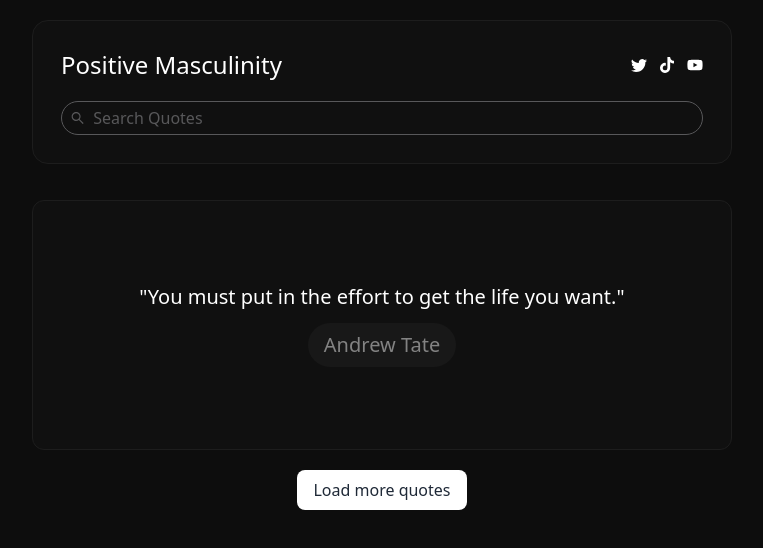
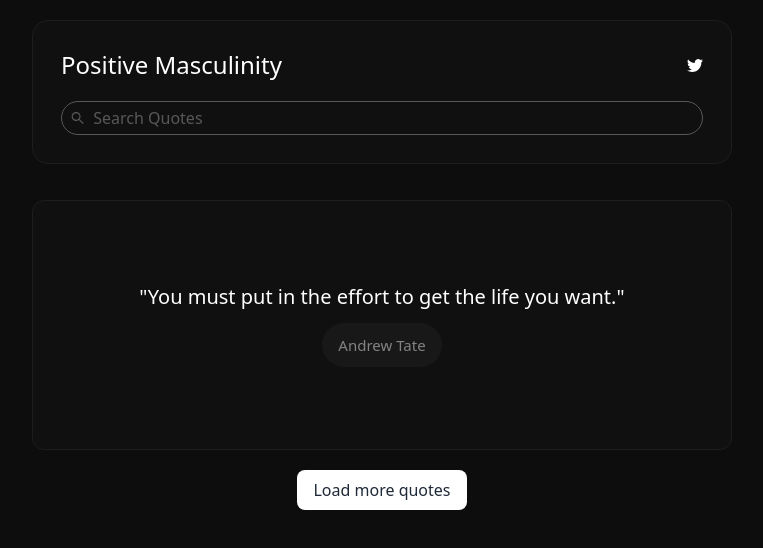
Before and after one commit to S-P-H-E/Cobra-Tate, a Next.js app: page / in a window 1280 px wide. Shown: the top 548 px of the page, without its empty margins (258-1021 px from the left). Built offline with nearby package versions, Linux system fonts and the light colour scheme.

Commit message:
announcement add/hide

```diff
--- /dev/null
+++ b/components/Announcement.js
@@ -0,0 +1,16 @@
+import { BsTwitter } from 'react-icons/bs'
+
+export default function Announcement() {
+    return (
+        <div className="bg-white text-black font-medium p-7 rounded-xl flex justify-between items-start w-full">
+            <div>
+                <h1 className="whitespace-pre-wrap text-4xl md:text-5xl">Follow my Twitter</h1>
+                <p className="my-1">Get more stoic quotes </p>
+                <button className="rounded-full px-3 mt-5 md:mt-10 transition-all bg-black text-white" onClick={() => window.open("https://twitter.com/pmusculinity")}>Follow</button>
+            </div>
+            <div className='flex justify-center items-center'>
+                <BsTwitter className='w-[60px] h-[60px] md:h-[150px]'/>
+            </div>
+        </div>
+    )
+}
--- a/components/Quote.js
+++ b/components/Quote.js
@@ -2,7 +2,7 @@
     return (
       <div className="bg-[#101010] border border-[#1d1d1d] text-white font-medium p-5 rounded-xl flex flex-col justify-center items-center w-full md:h-[250px] md:text-xl transition-all hover:scale-105 cursor-pointer">
         <p className="whitespace-pre-wrap text-center">&quot;{Quote}&quot;</p>
-        <h1 className="mt-3 text-[#838383] bg-[#181818] px-4 py-2 rounded-full">{Author}</h1>
+        <h1 className="mt-3 text-[#838383] bg-[#181818] px-4 py-2 rounded-full text-[15px]">{Author}</h1>
       </div>
     )
   }
--- a/pages/index.js
+++ b/pages/index.js
@@ -5,9 +5,11 @@
 import { AiOutlineSearch } from "react-icons/ai"
 import { CgAddR } from "react-icons/cg"
 import { AiOutlineSetting } from "react-icons/ai"
+import { AiFillInstagram } from "react-icons/ai"
 import { BiChevronDown, BiHomeAlt2 } from "react-icons/bi"
 import { BsTwitter } from "react-icons/bs"
 import { FaTiktok, FaYoutube } from "react-icons/fa"
+import Announcement from '@/components/Announcement';
 
 
 export default function Home() {
@@ -74,12 +76,6 @@
                   <button onClick={() => window.open("https://twitter.com/pmusculinity")}>
                     <BsTwitter />
                   </button>
-                  <button onClick={() => window.open("https://www.tiktok.com/@postivemusculinity")}>
-                    <FaTiktok />
-                  </button>
-                  <button onClick={() => window.open("https://www.youtube.com/@PositiveMusculinity")}>
-                    <FaYoutube />
-                  </button>
                 </div>
               </div>
                 <div className='flex justify-center items-center border border-[#58585A] rounded-full w-full'>
@@ -96,6 +92,7 @@
 
         <div className='h-full flex flex-col justify-center items-center w-full max-w-[400px] md:max-w-[700px]'>
           <div className='flex flex-col gap-4 justify-center items-center w-full'>
+            {/* <Announcement /> */}
             {/* <div className="text-white font-medium p-5 flex flex-col justify-center items-center w-full max-w-[400px] md:max-w-[700px] md:h-[250px] md:text-xl transition-all hover:scale-105 cursor-pointer">
               <p className="whitespace-pre-wrap text-center">{randomQuote ? `"${randomQuote.quote}"` : ''}</p>
               <h1 className="mt-3 text-[#838383] bg-[#181818] px-4 py-2 rounded-full">{randomQuote ? randomQuote.author : ''}</h1>
```
